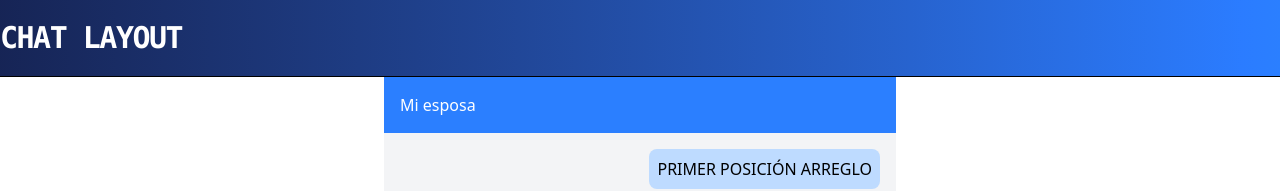
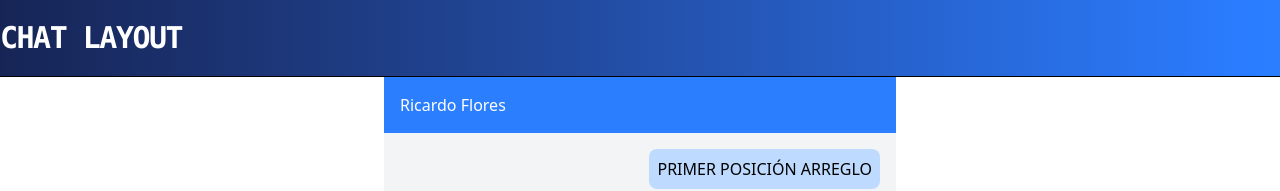
Before and after one commit to RicardoFlores201/indecision-app, a Vue app: page / in a window 1280 px wide. Shown: the top 191 px of the page. Built offline with nearby package versions, Linux system fonts and the light colour scheme.

Commit message:
Cambio en el chat header

```diff
--- a/src/chat/ChatHeader.vue
+++ b/src/chat/ChatHeader.vue
@@ -1,5 +1,5 @@
 <template>
   <div class="bg-blue-500 p-4 text-white flex justify-between items-center">
-    <span>Mi esposa</span>
+    <span>Ricardo Flores</span>
   </div>
 </template>
```
